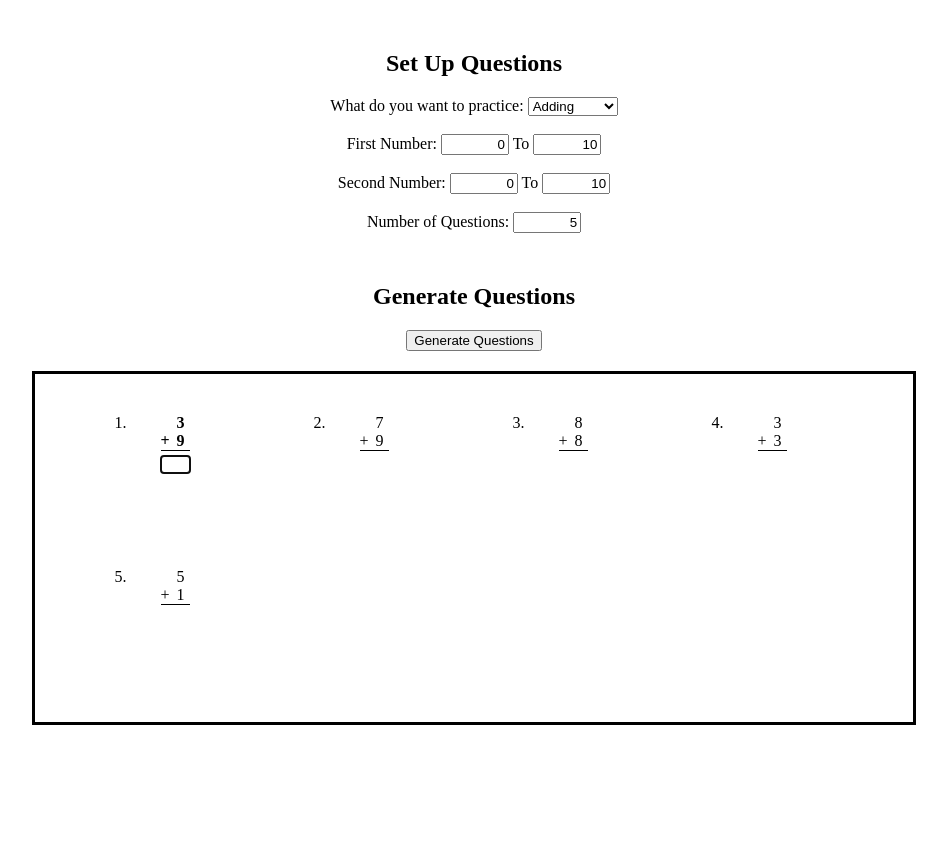
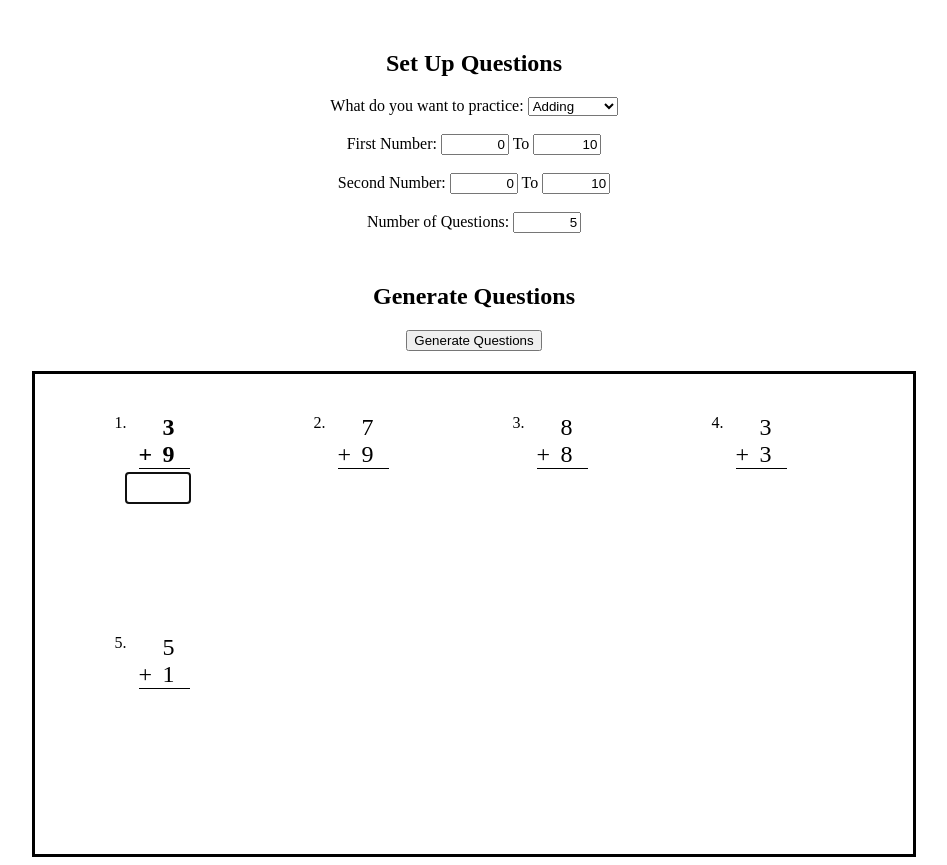
Before and after one commit to ykiflawi/ykiflawi.github.io, a website with bundled scripts: page arithmatics.html in a window 1280 px wide. Shown: the whole page, without its empty margins (166-1113 px from the left). Before the commit the page ends 800 px from the top, so only its background shows below. Built offline with nearby package versions, Linux system fonts and the light colour scheme.

Commit message:
Added spacing between numbers and used larger fonts

```diff
--- a/arithmatics.js
+++ b/arithmatics.js
@@ -100,7 +100,7 @@ export class Generator {
         Math.abs(this.maxFirstOperand),
         Math.abs(this.minSecondOperand),
         Math.abs(this.maxSecondOperand)
-      ).toString().length * 11
+      ).toString().length * 30
     )
 
     window.scrollTo(0, 0)
@@ -204,6 +204,8 @@ export class Generator {
       </div>
       <br />
       <br />
+      <br />
+      <br />
     `
     )
     $(`#correctAnswer${index}`).hide()
--- a/styles.css
+++ b/styles.css
@@ -30,10 +30,13 @@ input[type="number"] {
   margin-left: 1em; /* space for the operator */
   text-align: right;
   padding-right: 5px;
+  letter-spacing: 10px;
+  font-size: 1.5em;
 }
 
 .equation.stacked .operator {
   float: left;
+  font-size: 1.5em;
 }
 
 .equation.stacked .equals {
@@ -77,10 +80,11 @@ input[type="number"] {
 }
 
 [id^="answer_"] {
-  padding-right: 5px;
   border-width: 1px;
   border-top-style: hidden;
   border-right-style: hidden;
   border-left-style: hidden;
   border-bottom-style: hidden;
+  font-size: 1.5em;
+  letter-spacing: 10px;
 }
```
